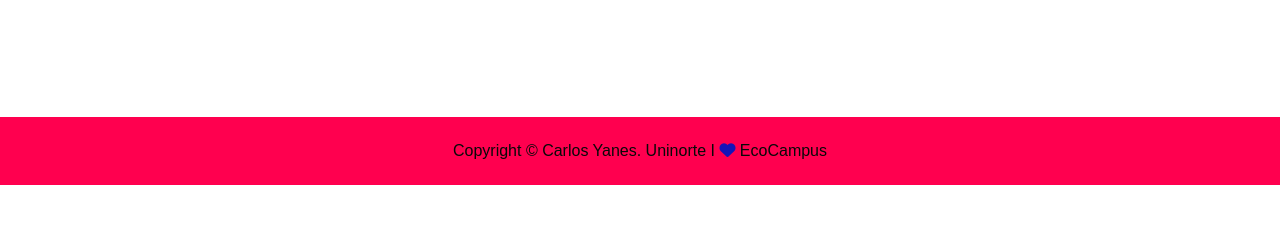
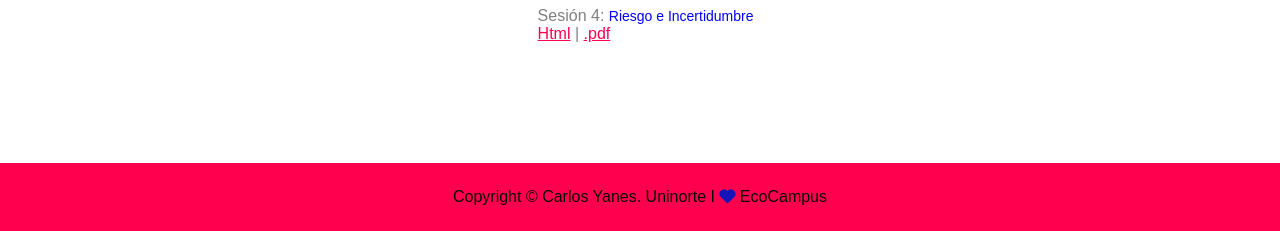
Before and after one commit to keynes37/Portfolio, a plain HTML site: page Health.html in a window 1280 px wide. Shown: the part 665-896 px from the top of the page. Before the commit the page ends 850 px from the top, so only its background shows below. Drawn offline with Linux system fonts and the light colour scheme.

Commit message:
New home

```diff
--- a/Health.html
+++ b/Health.html
@@ -58,12 +58,16 @@
                             <a href="https://bb.githack.com/Keynes37/economicsofhealth/raw/master/Clases/Class02.html#1">Html</a> | <a href="Elementos/Clases/Salud/Sesion2.pdf">.pdf</a></li>
                             <li> Sesión 3: <span style="color: black;"> Demanda y Oferta de Salud</span> <br>
                             <a href="https://bb.githack.com/Keynes37/economicsofhealth/raw/master/Clases/Class03.html#1">Html</a> | <a href="#">.pdf</a></li>
+                            <li> Sesión 4: <span style="color: blue;"> Riesgo e Incertidumbre</span> <br>
+                            <a href="https://bb.githack.com/Keynes37/economicsofhealth/raw/master/Clases/Class04.html#1">Html</a> | <a href="#">.pdf</a></li>
                         </ul>
                     </div>
                     <div class="tab-contents" id="lectura">
                         <ul>
                             <li>Lectura 1: La Salud y el desarrollo <br>
                             <i class="fa-solid fa-file"></i> <a href="https://iris.who.int/bitstream/handle/10665/57579/RA_2000_2_16-21_spa.pdf">L1</a> | Control 1 <a href="Elementos/Lecturas/ControlLectura_1.pdf">.pdf</a>  </li>
+                            <li>Lectura 2: Demanda y oferta servicio de salud <br>
+                                <i class="fa-solid fa-file"></i> <a href="Elementos/Lecturas/Demanda y oferta de salud.pdf">L2</a> | Control 2 <a href="Elementos/Lecturas/Control_de_Lectura_2_MSP_2.pdf">.pdf</a>  </li>
                         </ul>
                     </div>
                     <div class="tab-contents" id="complemento">
@@ -72,6 +76,8 @@
                                 Archivo <i class="fa-solid fa-file-pdf"></i> <a href="https://www.lasillavacia.com/silla-academica/debe-haber-alguien-del-gobierno-tomando-nota-de-lo-que-tiene-que-cambiar-en-salud/">.pdf</a></li>
                             <li>Reforma Salud  <br>
                                 Archivo <i class="fa-solid fa-file-pdf"></i> <a href="https://repositorio.uniandes.edu.co/server/api/core/bitstreams/4ae9445c-5796-4d5b-824f-f5ee91cc7cfa/content">.pdf</a></li>
+                            <li>Poster Académico (ejemplo)  <br>
+                                Archivo <i class="fa-solid fa-file-pdf"></i> <a href="Elementos/Lecturas/Poster_ejemplo_press_final (2).pdf">.pdf</a></li>
                         </ul>
                     </div>
             </div>
```
Also changed, not shown: 6 other files.
